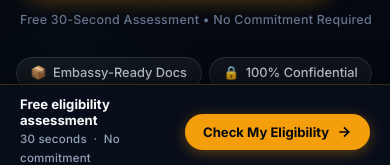
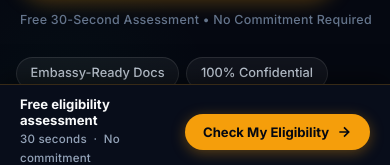
Before and after one commit to omidoyin/borderlessbridge_pof_eligibility_site, a Next.js app in the folder frontend/: page / in a window 390 px wide. Shown: the part 665-830 px from the top of the page. Built offline with nearby package versions, Linux system fonts and the light colour scheme; no server answers; a web font is replaced by a local one.

Commit message:
update mobile display

```diff
--- a/frontend/components/HeroSection.tsx
+++ b/frontend/components/HeroSection.tsx
@@ -49,7 +49,7 @@ export default function HeroSection() {
             { icon: "🛡️", text: "Verification Guarantee" },
           ].map((t) => (
             <div className={styles.trustChip} key={t.text}>
-              <span>{t.icon}</span>
+              {/* <span>{t.icon}</span> */}
               <span>{t.text}</span>
             </div>
           ))}
```
